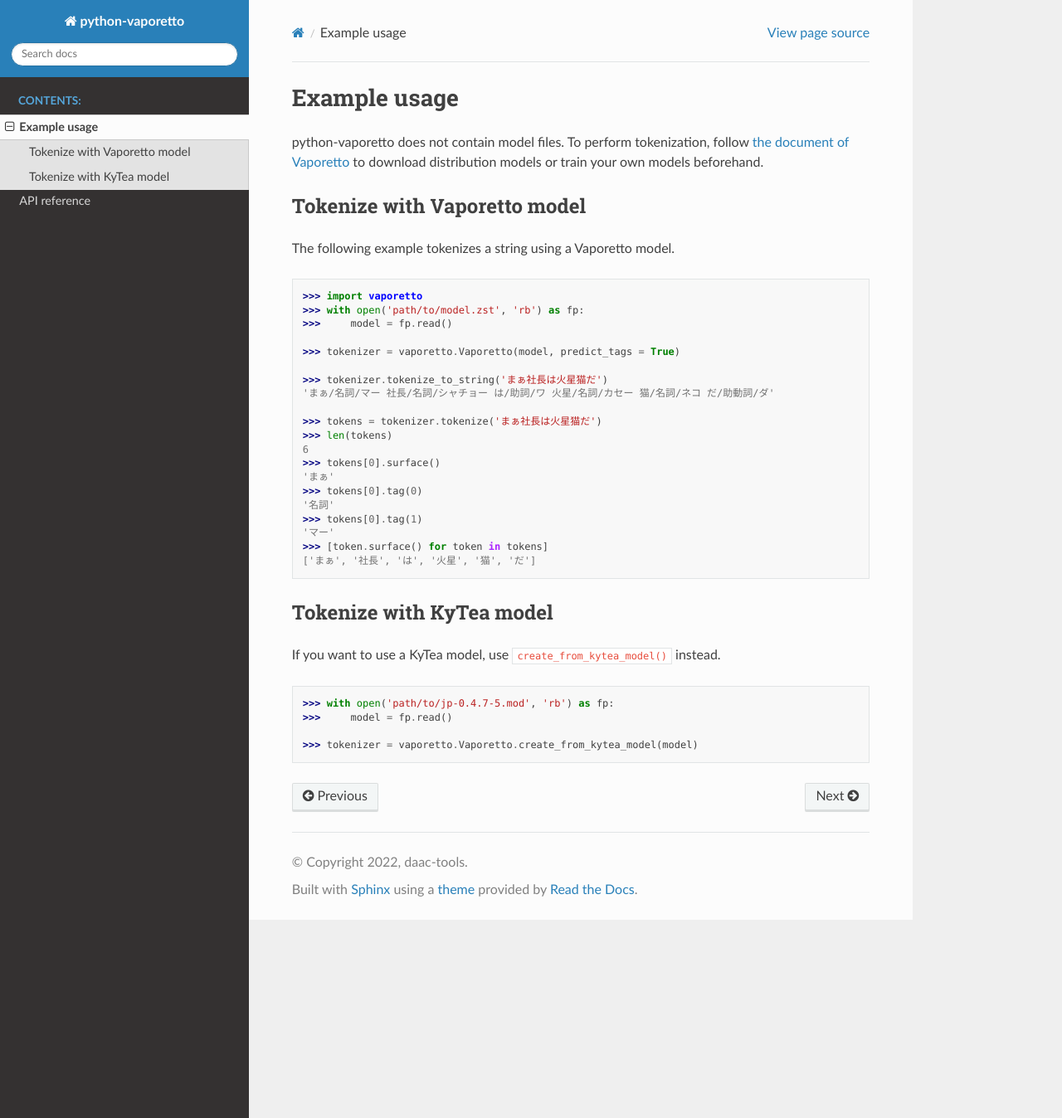
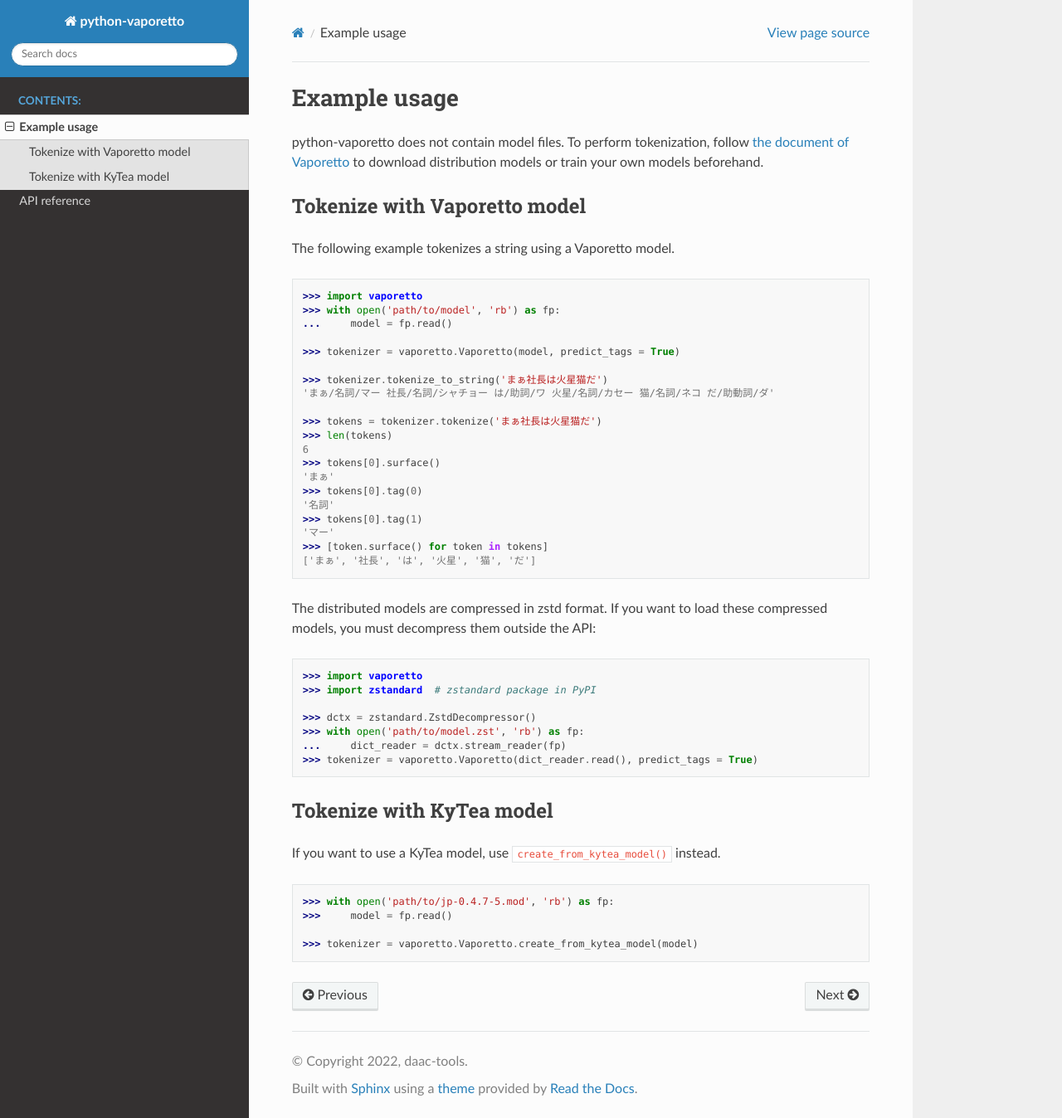
Before and after one commit to daac-tools/python-vaporetto, a Sphinx documentation site: the page built from docs/source/examples.rst, in a window 1280 px wide and 1348 px high. Shown: the whole window at 83% size. Built offline with Sphinx 7.4.7 and the Read the Docs theme 2.0.0, drawn with Linux system fonts in a browser that asks for light colours.

Commit message:
Remove model decompression feature

```diff
--- a/Cargo.toml
+++ b/Cargo.toml
@@ -1,6 +1,6 @@
 [package]
 name = "python-vaporetto"
-version = "0.2.1"
+version = "0.3.0"
 edition = "2021"
 authors = ["Koichi Akabe <vbkaisetsu@gmail.com>"]
 description = "Python wrapper of Vaporetto tokenizer"
@@ -17,6 +17,5 @@ crate-type = ["cdylib"]
 hashbrown = "0.13.2"  # MIT or Apache-2.0
 ouroboros = "0.15.6"  # MIT or Apache-2.0
 pyo3 = { version = "0.18.2", features = ["extension-module"] }  # Apache-2.0
-ruzstd = "0.3.0"  # MIT
 vaporetto_rust = { package = "vaporetto", version = "0.6.3", features = ["kytea"] }  # MIT or Apache-2.0
 vaporetto_rules = "0.6.3"  # MIT or Apache-2.0
--- a/docs/source/examples.rst
+++ b/docs/source/examples.rst
@@ -33,6 +33,18 @@ The following example tokenizes a string using a Vaporetto model.
    >>> [token.surface() for token in tokens]
    ['まぁ', '社長', 'は', '火星', '猫', 'だ']
 
+The distributed models are compressed in zstd format. If you want to load these compressed models,
+you must decompress them outside the API:
+
+.. code-block:: python
+
+   >>> import vaporetto
+   >>> import zstandard  # zstandard package in PyPI
+
+   >>> dctx = zstandard.ZstdDecompressor()
+   >>> with open('path/to/model.zst', 'rb') as fp:
+   ...     dict_reader = dctx.stream_reader(fp)
+   >>> tokenizer = vaporetto.Vaporetto(dict_reader.read(), predict_tags = True)
 
 Tokenize with KyTea model
 -------------------------
```
Also changed, not shown: other parts of docs/source/examples.rst (+2 -2 lines), README.md (+18 -1 lines), 1 other file.
